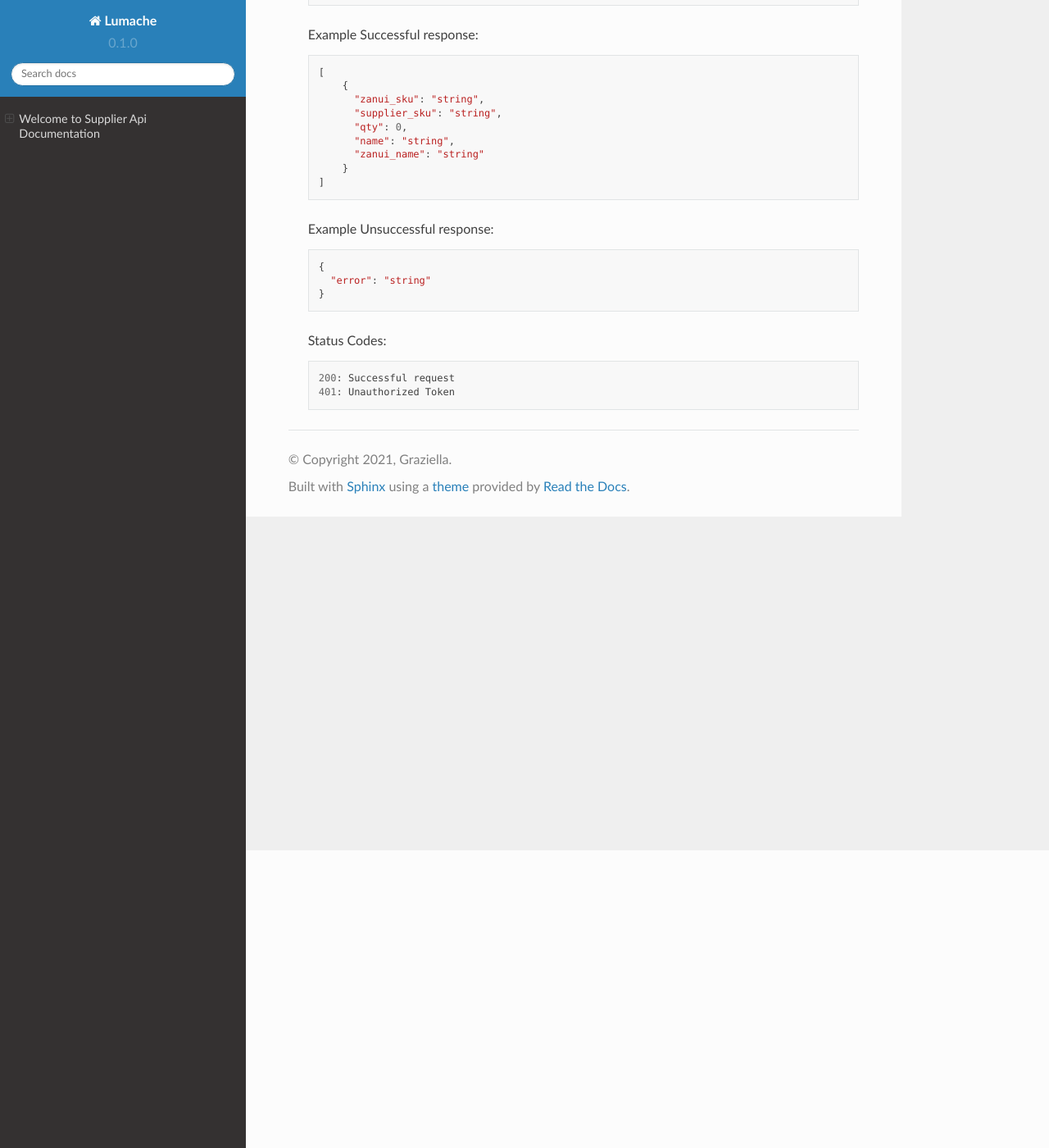
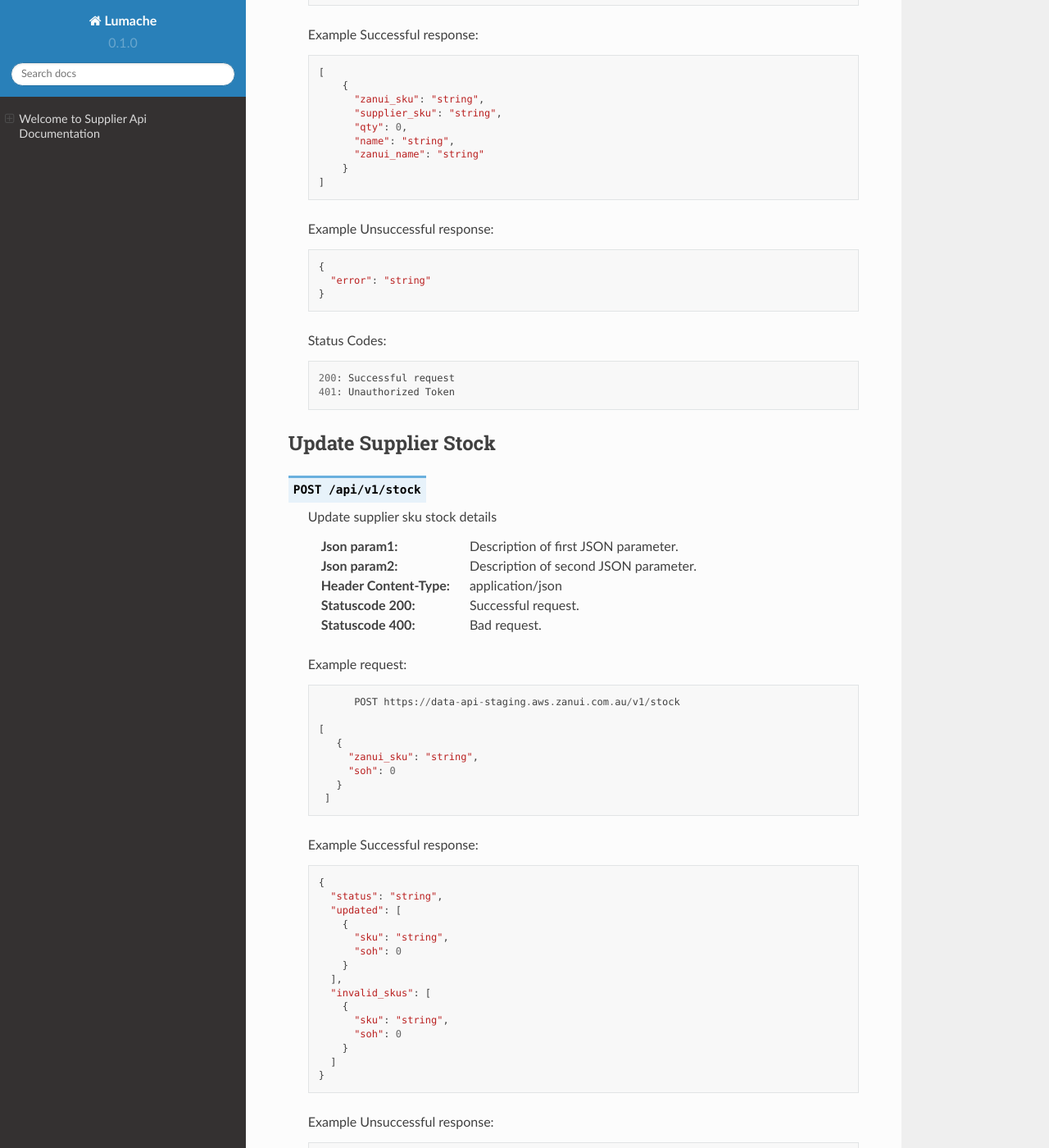
Before and after one commit to lalustine7/Supplier-API-Documentation, a Sphinx documentation site: the page built from docs/source/index.rst, in a window 1280 px wide and 1400 px high, scrolled down 363 px. Shown: the whole window at 82% size. Built offline with Sphinx 7.4.7 and the Read the Docs theme 2.0.0, drawn with Linux system fonts in a browser that asks for light colours; some of the changed text lies outside the part shown.

Commit message:
Added Post API

```diff
--- a/docs/source/index.rst
+++ b/docs/source/index.rst
@@ -1,10 +1,10 @@
 Welcome to Supplier Api Documentation
 =====================================
 
-Suppliers
------------
+Get Supplier Stock
+-------------------
 
-.. function:: GET /api/v2/stock
+.. function:: GET /api/v1/stock
 
       Get supplier sku stock details
 
@@ -34,3 +34,57 @@ Suppliers
 
         200: Successful request
         401: Unauthorized Token
+
+
+Update Supplier Stock
+----------------------
+
+.. function:: POST /api/v1/stock
+
+      Update supplier sku stock details
+
+      :json param1: Description of first JSON parameter.
+      :json param2: Description of second JSON parameter.
+      :header Content-Type: application/json
+      :statuscode 200: Successful request.
+      :statuscode 400: Bad request.
+
+      Example request::
+
+             POST https://data-api-staging.aws.zanui.com.au/v1/stock
+
+       [
+          {
+            "zanui_sku": "string",
+            "soh": 0
+          }
+        ]
+
+      Example Successful response::
+
+        {
+          "status": "string",
+          "updated": [
+            {
+              "sku": "string",
+              "soh": 0
+            }
+          ],
+          "invalid_skus": [
+            {
+              "sku": "string",
+              "soh": 0
+            }
+          ]
+        }
+
+      Example Unsuccessful response::
+
+        {
+          "error": "string"
+        }
+
+      Status Codes::
+
+        200: Successful request
+        401: Unauthorized Token
--- a/pyproject.toml
+++ b/pyproject.toml
@@ -3,6 +3,6 @@ requires = ["flit_core >=3.2,<4"]
 build-backend = "flit_core.buildapi"
 
 [project]
-name = "lumache"
-authors = [{name = "Graziella", email = "graziella@lumache"}]
+name = "Supplier API"
+authors = [{name = "Lal Kumar Rai", email = "abc@gmail.com"}]
 dynamic = ["version", "description"]
```
Also changed, not shown: docs/source/generated/lumache.rst (deleted, +0 -30 lines).
